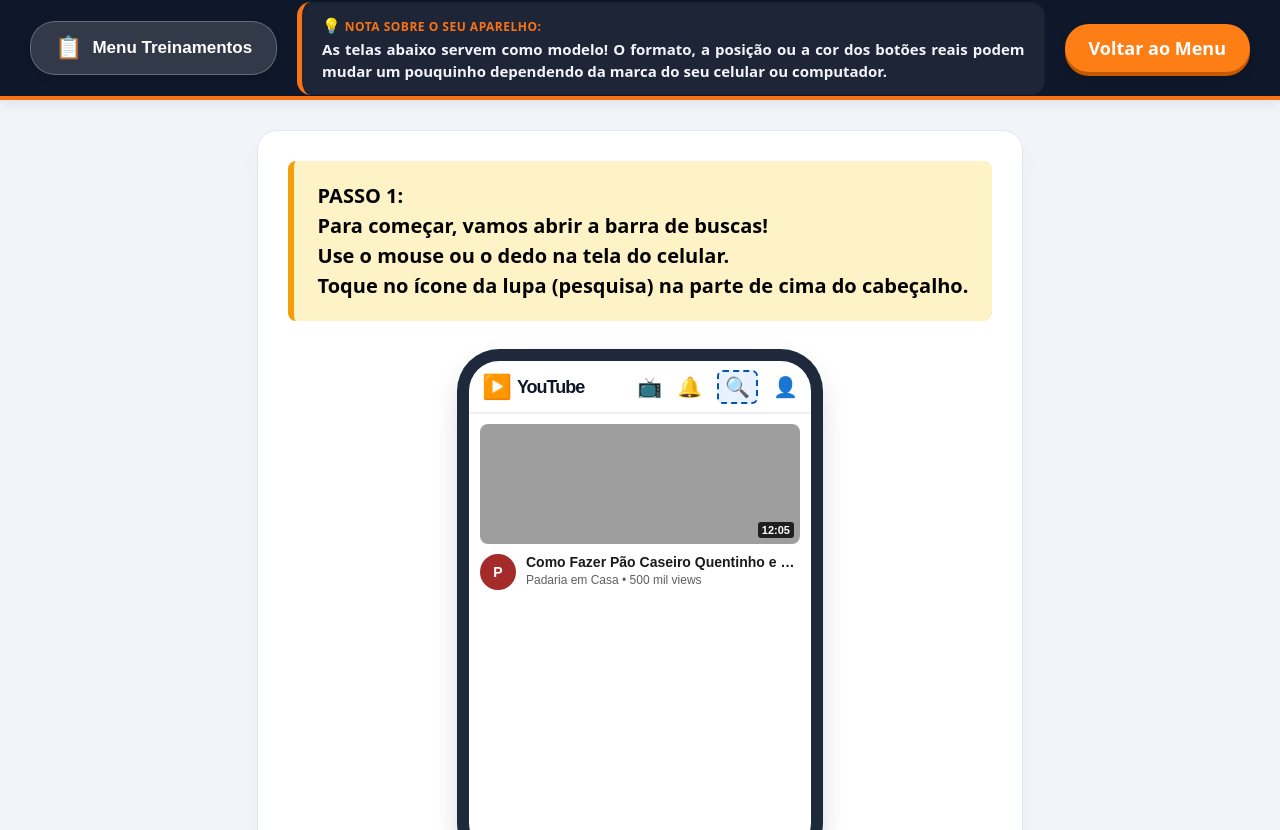
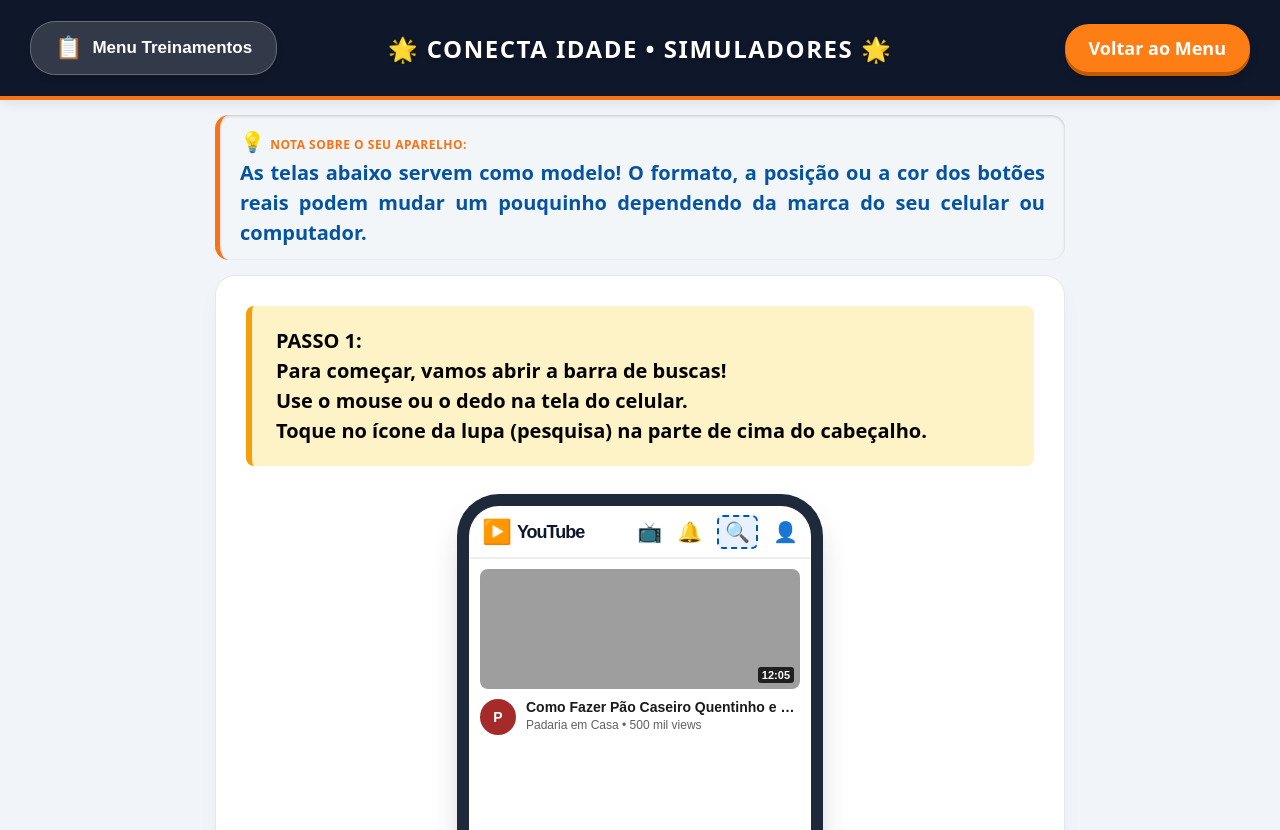
Before and after one commit to 1989Adriano/Idoso-Antenado, a plain HTML site: page simulador.html in a window 1280 px wide. Drawn offline with Linux system fonts and the light colour scheme; grey boxes are pictures that could not be loaded.

Commit message:
Alterações de layout nos HTML

```diff
--- a/simulador.html
+++ b/simulador.html
@@ -1,5 +1,6 @@
 <!DOCTYPE html>
-<html lang="pt-BR" style="height: 100%; margin: 0; padding: 0;">
+<html lang="pt-BR"
+    style="height: 100%; margin: 0; padding: 0;">
 <head>
     <meta charset="UTF-8">
     <meta name="viewport" content="width=device-width, initial-scale=1.0">
@@ -21,52 +22,69 @@
     <link rel="stylesheet" href="./css/comp_imprimir.css">
     <link rel="stylesheet" href="./css/comp_email.css">
     <link rel="stylesheet" href="./css/comp_internet.css">
-
 </head>
 
 <body style="height: 100%; margin: 0; padding: 0;">
 
-    <nav class="barra-navegacao" style="background-color: var(--cor-azul-escuro) !important;
-        height: auto; min-height: 100px;
-        padding: 20px 30px; display: flex;
+    <!-- BARRA DE NAVEGAÇÃO RESTRUTURADA COM TÍTULO CENTRAL ABSOLUTO -->
+    <nav class="barra-navegacao"
+        style="background-color: var(--cor-azul-escuro) !important;
+        height: auto;
+        min-height: 100px;
+        padding: 20px 30px;
+        display: flex;
         align-items: center;
         justify-content: space-between;
         gap: 20px;
         box-sizing: border-box;
         border-bottom: 4px solid var(--cor-laranja);
-        width: 100%; overflow: hidden;">
+        width: 100%;
+        overflow: hidden;
+        position: relative;">
 
-        <!-- 1. BOTÃO DE CONTROLE COM ÍCONE E TEXTO (Extrema Esquerda) -->
-        <div style="flex-shrink: 0;">
-            <button onclick="alternarMenuLateral()" class="btn-controle-menu" title="Ocultar ou Mostrar o Menu Lateral">
+        <!-- BOTÃO DE CONTROLE (Extrema Esquerda) -->
+        <div style="flex-shrink: 0; z-index: 10;">
+            <button onclick="alternarMenuLateral()"
+                class="btn-controle-menu"
+                title="Ocultar ou Mostrar o Menu Lateral">
                 <span style="font-size: 22px;">📋</span> Menu Treinamentos
             </button>
         </div>
 
-        <!-- 2. MENSAGEM CENTRALIZADA COM TRAVA ANTI-VAZAMENTO -->
-        <!-- O uso de flex: 1 1 0% e min-width: 0 impede fisicamente o elemento de estourar a largura do Nav -->
-        <div class="caixa-nota-aparelho" style="flex: 1 1 0%; min-width: 0; max-width: 850px; background: rgba(255, 255, 255, 0.06);
-                    padding: 12px 20px; border-radius: 14px; border-left: 5px solid #F97316; box-sizing: border-box; box-shadow: inset 0 1px 3px rgba(0,0,0,0.2);">
-            <p style="margin: 0; color: #F1F5F9; font-size: 15px; font-weight: 700; line-height: 1.5; text-align: justify; font-family: system-ui, sans-serif;
-                      white-space: normal; overflow: hidden; text-overflow: ellipsis;">
-                💡 <span style="color: #F97316;
-                        text-transform: uppercase;
-                        font-size: 12px; letter-spacing: 0.5px;
-                        display: inline-block;
-                        margin-bottom: 2px;">Nota sobre o seu aparelho:
-                    </span><br>
-                As telas abaixo servem como modelo! O formato, a posição ou a cor dos botões reais podem mudar um pouquinho dependendo da marca do seu celular ou computador.
-            </p>
+        <!-- TÍTULO  NO CENTRO DA BARRA DE NAVEGAÇÃO -->
+        <div style="position: absolute;
+            left: 50%;
+            transform: translateX(-50%);
+            text-align: center;
+            pointer-events: none; /* Evita que o título atrapalhe cliques na barra */
+            width: auto;
+            max-width: 50%;
+            overflow: hidden;">
+            <h1 style="margin: 0;
+                color: #FFFFFF;
+                font-family: system-ui, sans-serif;
+                font-size: 24px;
+                font-weight: 800;
+                letter-spacing: 1.5px;
+                text-transform: uppercase;
+                text-shadow: 0 2px 4px rgba(0,0,0,0.3);
+                white-space: nowrap;">🌟 CONECTA IDADE • SIMULADORES 🌟</h1>
         </div>
 
-        <!-- 3. BOTÃO DE VOLTAR AO MENU (Extrema Direita) -->
-        <div style="flex-shrink: 0;">
-            <a href="menu.html" style="text-decoration: none;
-                background: #FD7E14; color: white;
-                font-weight: bold; font-size: 18px;
-                padding: 12px 24px; border-radius: 25px;
-                transition: all 0.2s; box-shadow: 0 4px 0 #C45A00, 0 6px 10px rgba(0,0,0,0.15);
-                display: inline-block; white-space: nowrap;"> Voltar ao Menu
+        <!-- BOTÃO DE VOLTAR AO MENU (Extrema Direita) -->
+        <div style="flex-shrink: 0; z-index: 10;">
+            <a href="menu.html"
+                style="text-decoration: none;
+                background: #FD7E14;
+                color: white;
+                font-weight: bold;
+                font-size: 18px;
+                padding: 12px 24px;
+                border-radius: 25px;
+                transition: all 0.2s;
+                box-shadow: 0 4px 0 #C45A00, 0 6px 10px rgba(0,0,0,0.15);
+                display: inline-block;
+                white-space: nowrap;">Voltar ao Menu
             </a>
         </div>
     </nav>
@@ -77,9 +95,11 @@
         <!-- Menu Lateral Completo (Navegação interna contendo todas as trilhas) -->
         <aside class="menu-lateral escondido">
             <!-- CATEGORIA: MÓDULOS DE SMARTPHONE -->
-            <div style="color: #0056B3;
-                font-size: 13px; font-weight: 900;
-                letter-spacing: 1px; text-transform: uppercase;
+            <div style="color: #091d32;
+                font-size: 13px;
+                font-weight: 900;
+                letter-spacing: 1px;
+                text-transform: uppercase;
                 margin-bottom: 5px;
                 border-bottom: 2px solid #E2E8F0;
                 padding-bottom: 4px;">📱 Treinos de Celular
@@ -100,8 +120,7 @@
                     <a href="simulador.html?tema=golpes" id="link-golpes" class="menu-link"><span>🛡️</span> Evitar Golpes</a>
                 </div>
             </div>
-
-            <div class="categoria-secao">
+       <div class="categoria-secao">
                 <div class="categoria-titulo">📱 Comunicação e Apps</div>
                 <div class="lista-links">
                     <a href="simulador.html?tema=whatsapp" id="link-whatsapp" class="menu-link"><span>💬</span>WhatsApp</a>
@@ -139,9 +158,29 @@
                 <div class="lista-links">
                     <!-- Link estilizado com as cores do Google Chrome no menu lateral -->
                     <a href="simulador.html?tema=comp_internet" id="link-comp_internet" class="menu-link">
-                        <span style="border-radius: 50% !important; background: white !important; font-size: 14px; position: relative; display: inline-flex; align-items: center; justify-content: center; width: 32px; height: 32px; box-shadow: 0 2px 4px rgba(0,0,0,0.1); border: 1px solid #CBD5E1;">
-                            <div style="width: 100%; height: 100%; border-radius: 50%; background: linear-gradient(135deg, #4285F4 0%, #34A853 50%, #FBBC05 50%, #EA4335 100%); display: flex; align-items: center; justify-content: center;">
-                                <div style="width: 12px; height: 12px; background: #1A73E8; border: 2px solid white; border-radius: 50%;"></div>
+                        <span style="border-radius: 50% !important;
+                            background: white !important;
+                            font-size: 14px;
+                            position: relative;
+                            display: inline-flex;
+                            align-items: center;
+                            justify-content: center;
+                            width: 32px;
+                            height: 32px;
+                            box-shadow: 0 2px 4px rgba(0,0,0,0.1);
+                            border: 1px solid #CBD5E1;">
+                            <div style="width: 100%;
+                                height: 100%;
+                                border-radius: 50%;
+                                background: linear-gradient(135deg, #4285F4 0%, #34A853 50%, #FBBC05 50%, #EA4335 100%);
+                                display: flex;
+                                align-items: center;
+                                justify-content: center;">
+                                <div style="width: 12px;
+                                    height: 12px;
+                                    background: #1A73E8;
+                                    border: 2px solid white;
+                                    border-radius: 50%;"></div>
                             </div>
                         </span>
                         Google Chrome
@@ -151,9 +190,56 @@
             </div>
         </aside>
 
-        <!-- Área Central Útil: Centraliza a mesa e o dispositivo na tela -->
-        <main class="conteudo-principal">
-            <div class="simulador-caixa">
+        <!-- Área Central -->
+        <main class="conteudo-principal"
+            style="display: flex;
+            flex-direction: column;
+            align-items: center;
+            justify-content: flex-start;
+            width: 100%;
+            box-sizing: border-box;
+            padding: 15px;
+            gap: 15px;">
+
+            <!-- CONTÊINER PARA CENTRALIZAR O AVISO NO TOPO -->
+            <div style="display: flex;
+                justify-content: center;
+                width: 100%;
+                max-width: 850px;
+                box-sizing: border-box;">
+
+                <!-- MENSAGEM CENTRALIZADA COM TRAVA ANTI-VAZAMENTO -->
+                <div class="caixa-nota-aparelho"
+                    style="width: 100%;
+                    background: rgba(255, 255, 255, 0.06);
+                    padding: 12px 20px;
+                    border-radius: 14px;
+                    border-left: 5px solid #F97316;
+                    box-sizing: border-box;
+                    box-shadow: inset 0 1px 3px rgba(0,0,0,0.2);">
+
+                    <p style="margin: 0;
+                        color: #0653a0;
+                        font-size: 20px;
+                        font-weight: 700;
+                        line-height: 1.5;
+                        text-align: justify;
+                        font-family: system-ui, sans-serif;
+                        white-space: normal;">
+
+                        💡 <span style="color: #F97316;
+                                text-transform: uppercase;
+                                font-size: 12px;
+                                letter-spacing: 0.5px;
+                                display: inline-block;
+                                margin-bottom: 4px;">Nota sobre o seu aparelho:</span><br>
+                        As telas abaixo servem como modelo! O formato, a posição ou a cor dos botões reais podem mudar um pouquinho dependendo da marca do seu celular ou computador.
+                    </p>
+                </div>
+            </div>
+
+            <!-- O SIMULADOR AGORA VAI FICAR EXATAMENTE EMBAIXO DO AVISO -->
+            <div class="simulador-caixa" style="width: 100%; max-width: 850px; margin: 0 auto;">
                 <!-- Caixa amarela dinâmica para as instruções -->
                 <div class="instrucao" id="texto-instrucao"></div>
 
@@ -170,7 +256,6 @@
                 <div class="feedback" id="mensagem-feedback"></div>
             </div>
         </main>
-    </div>
 
     <!-- CARREGAMENTO DE TODOS OS COMPONENTES DO PORTAL (CELULAR) -->
     <script src="./js/inss.js"></script>
--- a/style.css
+++ b/style.css
@@ -46,13 +46,10 @@ body {
     left: 0;
     width: 100%;
     height: 100%;
-
-    /* REMOVE O AZUL E USA A SUA IMAGEM COM PELÍCULA ESCURA SUAVE */
     background-image: linear-gradient(rgba(0, 0, 0, 0.75), rgba(0, 0, 0, 0.75)), url('img/fundo.jpeg');
     background-position: center;
     background-repeat: no-repeat;
     background-size: cover;
-
     z-index: 9999;
     display: flex;
     flex-direction: column;
@@ -63,7 +60,6 @@ body {
     box-sizing: border-box;
     transition: opacity 0.5s ease, visibility 0.5s;
 }
-
 
 .splash-emojis {
     font-size: 90px;
@@ -143,7 +139,7 @@ body {
     text-align: center;
     background: linear-gradient(135deg, var(--cor-primaria) 0%, var(--cor-azul-escuro) 100%);
     color: white;
-    padding: 45px 20px;
+    padding: 5px 20px;
     border-radius: 0 0 35px 35px;
     box-shadow: 0 6px 20px rgba(0,0,0,0.3);
     margin-bottom: 40px;
```
Also changed, not shown: index.html (+6 -8 lines), menu.html (+5 -4 lines).
